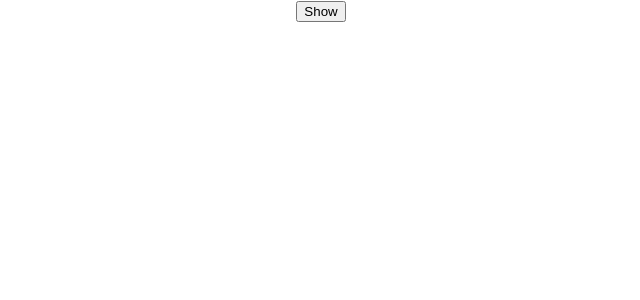
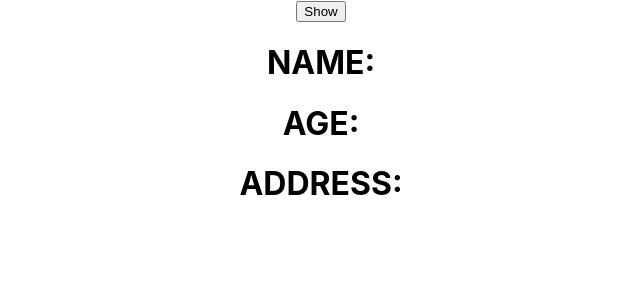
Before and after one commit to pauldipjoy/react_Hooks, a React (Create React App) app: page / in a window 1280 px wide. Shown: the top 300 px of the page, without its empty margins (319-959 px from the left). Built offline with nearby package versions, Linux system fonts and the light colour scheme.

Commit message:
Using Array Destructuring

```diff
--- a/src/components/Test.js
+++ b/src/components/Test.js
@@ -1,7 +1,11 @@
 import React, { useState } from "react";
 
 const Test = (props) => {
-  const myName = useState("");
+
+  //* ARRAY DESTRUCTURING
+  const [myName , setMyName] = useState("");
+  const [myInfo , setMyInfo] = useState({});
+
 
   //*   console.log(testState[0]);
   //*  console.log(testState[1]);
@@ -10,14 +14,20 @@ const Test = (props) => {
   //   testState[1]("Hello World!");
   // }
 
-  const changeState = ()=>{
-    myName[1]("DIPJOY");
+  const changeState = () =>{
+    setMyName("DIPJOY");
+    setMyInfo({
+      age: "27",
+      address: "KOLKATA INDIA"
+    })
   }
 
   return (
     <div>
       <button onClick={changeState}>Show</button>
-      <h1>{myName[0]}</h1>
+      <h1>NAME: {myName}</h1>
+      <h1>AGE: {myInfo.age}</h1>
+      <h1>ADDRESS: {myInfo.address}</h1>
     </div>
   );
 };
```
